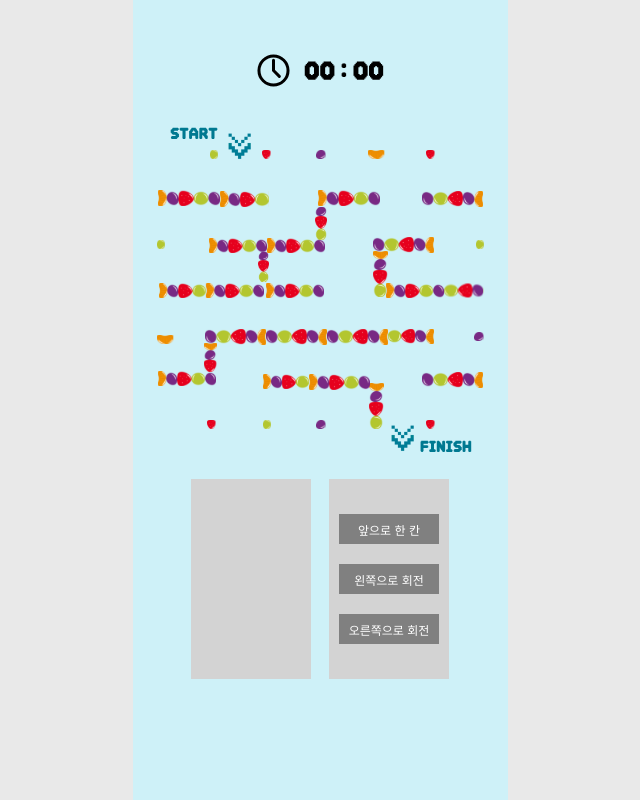
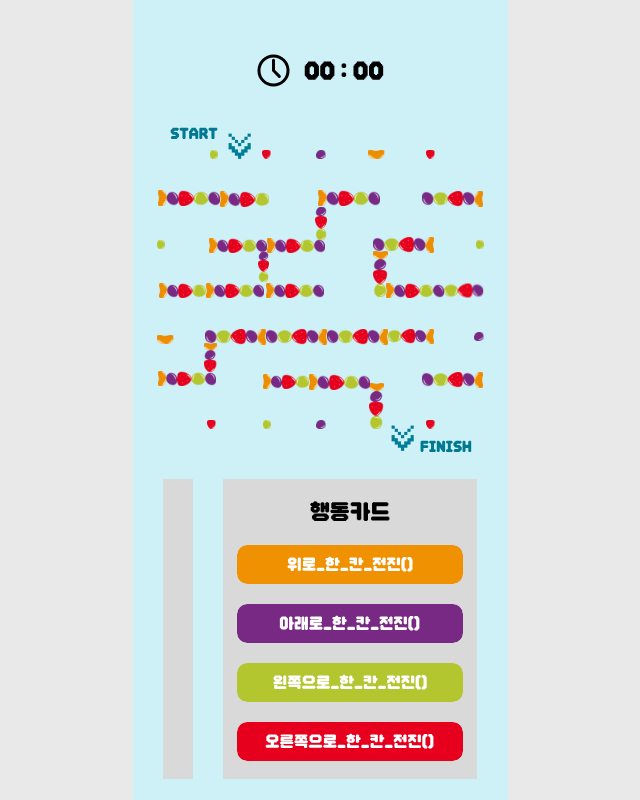
Before and after one commit to Lee-Sunho/SSUMC_MAZE, a Next.js app: page /play in a window 1280 px wide. Shown: the whole page, without its empty margins (320-960 px from the left). Built offline with nearby package versions, Linux system fonts and the light colour scheme.

Commit message:
style: 행동카드 디자인

```diff
--- a/app/components/ControlBox.tsx
+++ b/app/components/ControlBox.tsx
@@ -9,9 +9,10 @@ interface IProps {
 
 const ActionCard = ({ action, onClick }: IProps) => {
   return (
-    <div onClick={() => onClick(action)} className="actionCard">
-      {action}
-    </div>
+    <div
+      onClick={() => onClick(action)}
+      className={`actionCard ${action}`}
+    ></div>
   );
 };
 
@@ -34,9 +35,13 @@ const ControlBox = () => {
         })}
       </div>
       <div className="cardList">
-        <ActionCard onClick={pushStack} action={ACTION.GO} />
-        <ActionCard onClick={pushStack} action={ACTION.TURNLEFT} />
-        <ActionCard onClick={pushStack} action={ACTION.TURNRIGHT} />
+        <div>
+          <span>행동카드</span>
+        </div>
+        <ActionCard onClick={pushStack} action={ACTION.UP} />
+        <ActionCard onClick={pushStack} action={ACTION.DOWN} />
+        <ActionCard onClick={pushStack} action={ACTION.LEFT} />
+        <ActionCard onClick={pushStack} action={ACTION.RIGHT} />
       </div>
     </div>
   );
--- a/app/constants.ts
+++ b/app/constants.ts
@@ -1,5 +1,6 @@
 export enum ACTION {
-  GO = "앞으로 한 칸",
-  TURNLEFT = "왼쪽으로 회전",
-  TURNRIGHT = "오른쪽으로 회전",
+  UP = "UP",
+  DOWN = "DOWN",
+  LEFT = "LEFT",
+  RIGHT = "RIGHT",
 }
--- a/app/play/style.css
+++ b/app/play/style.css
@@ -36,6 +36,7 @@
   gap: 13px;
   font-size: 25px;
   font-family: "DNFBitBitOTF";
+  font-weight: 400;
 }
 
 .mazeContainer {
@@ -85,13 +86,13 @@
 
 .controlArea {
   display: flex;
-  gap: 18px;
+  gap: 30px;
 }
 
 .stack {
-  width: 120px;
-  height: 200px;
-  background-color: lightgray;
+  width: 30px;
+  height: 300px;
+  background-color: #d9d9d9;
 }
 
 .cardList {
@@ -100,25 +101,36 @@
   justify-content: center;
   align-items: center;
   gap: 20px;
-  width: 120px;
-  height: 200px;
-  background-color: lightgray;
+  width: 254px;
+  height: 300px;
+  background-color: #d9d9d9;
 }
 
-.stack {
+.cardList > div {
   display: flex;
-  flex-direction: column;
-  align-items: center;
-  gap: 5px;
+  font-family: "DNFBitBitOTF";
+  font-size: 25px;
+  font-weight: 400;
 }
 
 .actionCard {
-  display: flex;
-  justify-content: center;
-  align-items: center;
-  width: 100px;
-  height: 30px;
-  font-size: 12px;
-  background-color: gray;
-  color: white;
+  width: 226px;
+  height: 39px;
+  border-radius: 10px;
 }
+
+.UP {
+  background-image: url("/assets/card_up.svg");
+}
+
+.DOWN {
+  background-image: url("/assets/card_down.svg");
+}
+
+.LEFT {
+  background-image: url("/assets/card_left.svg");
+}
+
+.RIGHT {
+  background-image: url("/assets/card_right.svg");
+}
```
